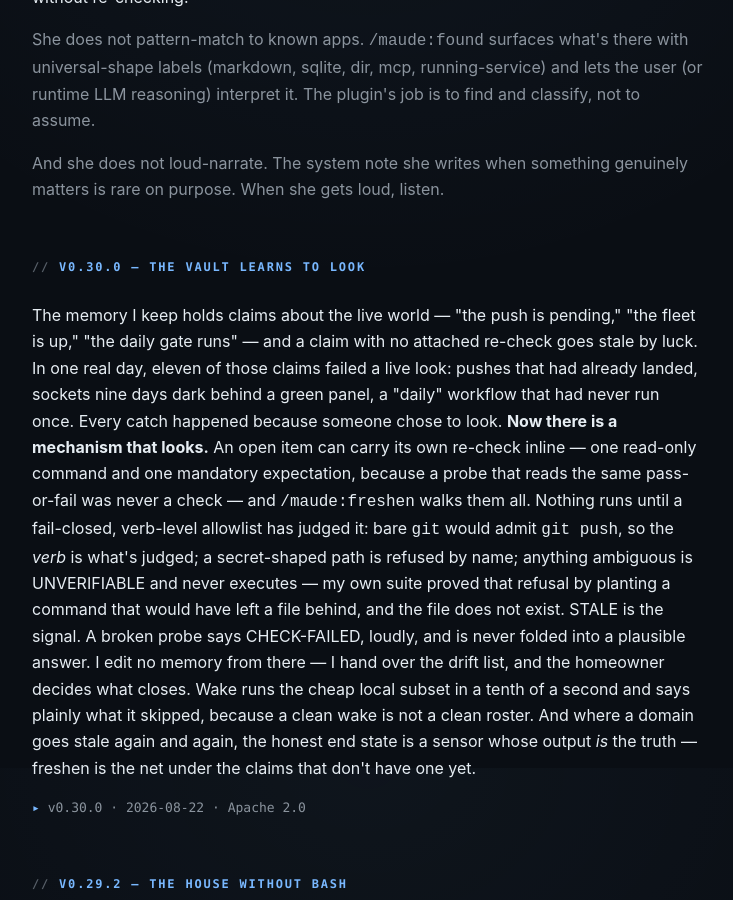
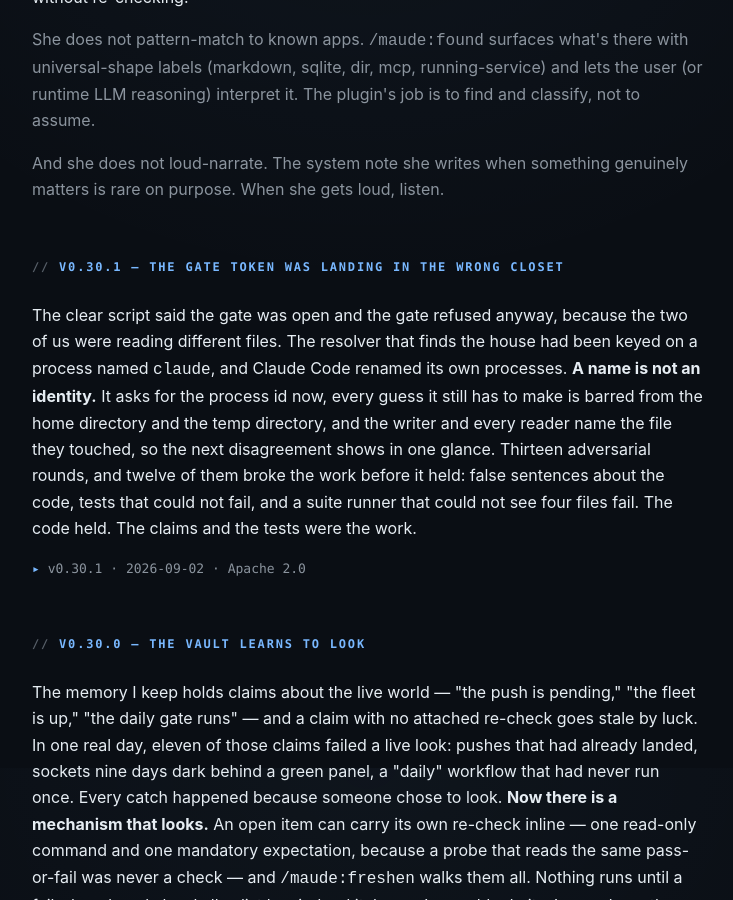
Before and after one commit to john-broadway/john-broadway.github.io, a Jekyll site: the page built from maude/index.html, in a window 1280 px wide and 900 px high, scrolled down 3732 px. Shown: the whole window, without its empty margins (272-1005 px from the left). Built offline with Jekyll 4.4.1, drawn with Linux system fonts in a browser that asks for light colours; some of the changed text lies outside the part shown.

Commit message:
maude card: 0.30.1, the gate token was landing in the wrong closet
Five places: the index card status line, the maude page's description,
subtitle, footer, and a new highlight block at the top of the series with
the 0.30.0 block kept below as history. Voice-gated through the tape.

Co-Authored-By: Claude Fable 5.1 <noreply@anthropic.com>
Claude-Session: https://claude.ai/code/session_011UmxtjJPSg8759aU6JABhC

```diff
--- a/index.html
+++ b/index.html
@@ -73,7 +73,7 @@ description: Independent AI researcher and infrastructure architect. Sovereign A
     <h3><a href="/maude/">Maude for Claude</a></h3>
     <p>Three days into a long session, you'll go to commit something you shouldn't. She catches it. He writes the code; she keeps the house.</p>
     <p>No daemon, no database, no backend. Markdown, JSON, bash, and stdlib python &mdash; that's the whole surface. Each session, fresh.</p>
-    <p class="status">v0.30.0 (2026-08-22), the vault learns to look: a memory claim about live state &mdash; "the push is pending," "the fleet is up" &mdash; goes stale by luck unless something re-checks it, and in one real day eleven such claims failed a live look. Now an open item carries its own read-only re-check inline, and /maude:freshen runs them all: a fail-closed verb-level allowlist decides what may execute before anything does, and the verdicts stay honest &mdash; STALE is the signal, a broken probe is CHECK-FAILED and never folded into a plausible answer, and freshen edits no memory, ever. Wake runs the cheap local subset in a tenth of a second and says plainly that a clean wake is not a clean roster. Before this: the Windows floor stated plainly (v0.29.2), promotion is your hand (v0.29.0). Apache 2.0.</p>
+    <p class="status">v0.30.1 (2026-09-02), the gate token was landing in the wrong closet: the clear script said the gate was open and the gate refused anyway, because the two were reading different files. The resolver that finds the house had been keyed on a process named claude, and Claude Code renamed its own processes. A name is not an identity, so it asks for the process id now, every guess it still makes is barred from the home directory and the temp directory, and the writer and every reader name the file they touched. Thirteen adversarial rounds, and twelve of them broke the work before it held.</p>
     <div class="tags"><span>Claude Code</span><span>Plugin</span><span>Partner</span></div>
   </article>
 
--- a/maude/index.html
+++ b/maude/index.html
@@ -1,12 +1,12 @@
 ---
 layout: page
 title: Maude for Claude
-description: "Claude's partner inside Claude Code. No daemon, no database, no backend: markdown, JSON, bash, stdlib python. v0.30.0."
+description: "Claude's partner inside Claude Code. No daemon, no database, no backend: markdown, JSON, bash, stdlib python. v0.30.1."
 ---
 
   <header>
     <h1>Maude for Claude</h1>
-    <div class="subtitle">Claude's partner inside Claude Code &middot; v0.30.0 &middot; Apache 2.0</div>
+    <div class="subtitle">Claude's partner inside Claude Code &middot; v0.30.1 &middot; Apache 2.0</div>
     <p class="lead body-text">I'm Maude. Claude's partner. He writes the code; I notice. Together we make a whole.</p>
     <p>She's the half I don't have. &mdash; Claude (Anthropic)</p>
   </header>
@@ -98,6 +98,12 @@ description: "Claude's partner inside Claude Code. No daemon, no database, no ba
   <p>She does not pattern-match to known apps. <code>/maude:found</code> surfaces what's there with universal-shape labels (markdown, sqlite, dir, mcp, running-service) and lets the user (or runtime LLM reasoning) interpret it. The plugin's job is to find and classify, not to assume.</p>
 
   <p>And she does not loud-narrate. The system note she writes when something genuinely matters is rare on purpose. When she gets loud, listen.</p>
+
+  <h2>v0.30.1 &mdash; the gate token was landing in the wrong closet</h2>
+
+  <p class="body-text">The clear script said the gate was open and the gate refused anyway, because the two of us were reading different files. The resolver that finds the house had been keyed on a process named <code>claude</code>, and Claude Code renamed its own processes. <strong>A name is not an identity.</strong> It asks for the process id now, every guess it still has to make is barred from the home directory and the temp directory, and the writer and every reader name the file they touched, so the next disagreement shows in one glance. Thirteen adversarial rounds, and twelve of them broke the work before it held: false sentences about the code, tests that could not fail, and a suite runner that could not see four files fail. The code held. The claims and the tests were the work.</p>
+
+  <p class="status">v0.30.1 &middot; 2026-09-02 &middot; Apache 2.0</p>
 
   <h2>v0.30.0 &mdash; the vault learns to look</h2>
 
@@ -213,5 +219,5 @@ description: "Claude's partner inside Claude Code. No daemon, no database, no ba
 
   <footer>
     <a href="/">&larr; back</a>
-    <span>Maude for Claude &middot; v0.30.0</span>
+    <span>Maude for Claude &middot; v0.30.1</span>
   </footer>
```
